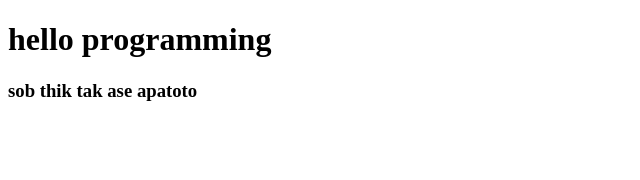
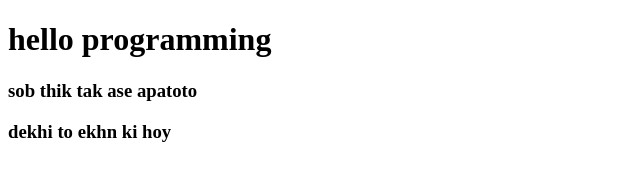
Before and after one commit to Madhobkarmaker/first-git, a plain HTML site: page index.html in a window 1280 px wide. Shown: the whole page, without its empty margins (0-640 px from the left). Drawn offline with Linux system fonts and the light colour scheme.

Commit message:
let get some change

```diff
--- a/index.html
+++ b/index.html
@@ -8,5 +8,6 @@
 <body>
     <h1>hello programming</h1>
     <h3>sob thik tak ase apatoto</h3>
+    <h3>dekhi to ekhn ki hoy</h3>
 </body>
 </html>
```
